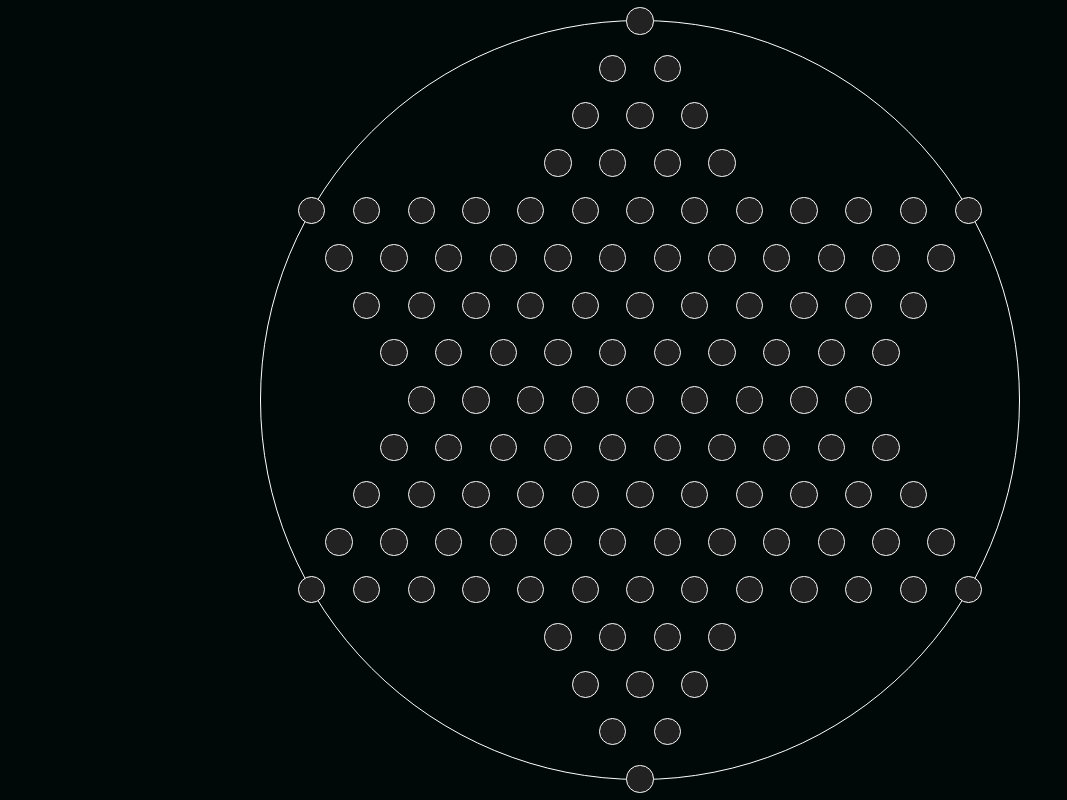
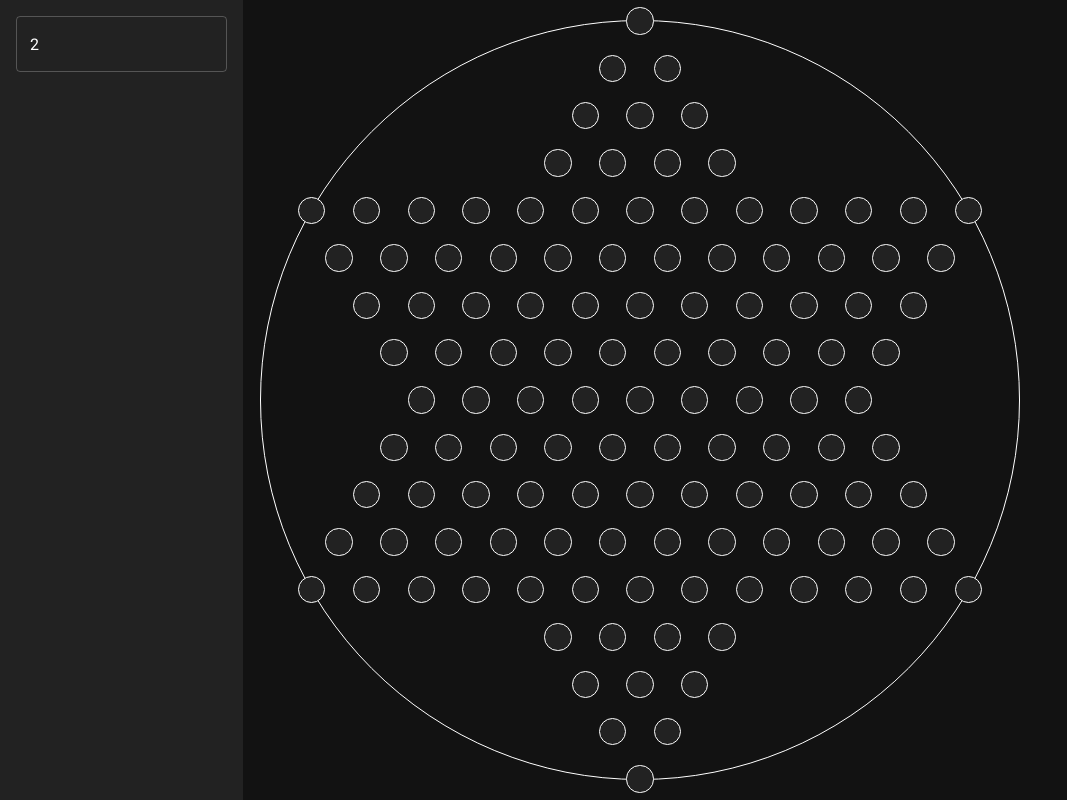
Before and after one commit to terry-cci/check-cci, a React (Vite) app: page / in a window 1280 px wide. Shown: the whole page, without its empty margins (0-1067 px from the left). Built offline with nearby package versions, Linux system fonts and the light colour scheme.

Commit message:
install redux

```diff
--- a/index.html
+++ b/index.html
@@ -14,11 +14,6 @@
       rel="stylesheet"
       href="https://fonts.googleapis.com/icon?family=Material+Icons"
     />
-    <!-- normalize.css -->
-    <link
-      rel="stylesheet"
-      href="https://unpkg.com/normalize.css@8.0.1/normalize.css"
-    />
   </head>
   <body>
     <div id="root"></div>
--- a/package.json
+++ b/package.json
@@ -12,8 +12,10 @@
     "@emotion/react": "^11.9.3",
     "@emotion/styled": "^11.9.3",
     "@mui/material": "^5.9.1",
+    "@reduxjs/toolkit": "^1.8.3",
     "react": "^18.2.0",
-    "react-dom": "^18.2.0"
+    "react-dom": "^18.2.0",
+    "react-redux": "^8.0.2"
   },
   "devDependencies": {
     "@emotion/babel-plugin": "^11.9.2",
--- a/src/App.tsx
+++ b/src/App.tsx
@@ -1,10 +1,14 @@
 import "./App.css";
 
+import { useState } from "react";
+
 import GameBoard from "@/components/GameBoard";
+import LeftSideBar from "./components/LeftSideBar";
 
 function App() {
   return (
     <div className="app">
+      <LeftSideBar />
       <GameBoard />
     </div>
   );
--- a/src/components/GameBoard.tsx
+++ b/src/components/GameBoard.tsx
@@ -38,7 +38,7 @@ export default function GameBoard() {
               key={loc.toString()}
               loc={loc}
               gap={cellGap}
-              handleClick={(e: SyntheticEvent) => handleCellClick(e, loc)}
+              handleClick={(e) => handleCellClick(e, loc)}
             />
           );
         }
--- /dev/null
+++ b/src/components/LeftSideBar.tsx
@@ -0,0 +1,12 @@
+import React from "react";
+import "@/styles/LeftSideBar.css";
+
+import PlayerCounter from "./LeftSideBar/PlayerCounter";
+
+export default function LeftSideBar() {
+  return (
+    <div className="left-sidebar">
+      <PlayerCounter />
+    </div>
+  );
+}
--- /dev/null
+++ b/src/components/LeftSideBar/PlayerCounter.tsx
@@ -0,0 +1,20 @@
+import { useAppDispatch, useAppSelector } from "@/store/hooks";
+import { TextField } from "@mui/material";
+import React, { ChangeEvent } from "react";
+
+export default function PlayerCounter() {
+  const playerCount = useAppSelector((state) => state.main.playerCount);
+  const dispatch = useAppDispatch();
+
+  function handleChange(e: ChangeEvent<HTMLInputElement>) {
+    return;
+  }
+
+  return (
+    <TextField
+      inputProps={{ inputMode: "numeric", pattern: "[0-9]*" }}
+      value={playerCount}
+      onChange={handleChange}
+    />
+  );
+}
--- a/src/index.css
+++ b/src/index.css
@@ -1,7 +1,3 @@
-* {
-  box-sizing: border-box;
-}
-
 body {
   background-color: #000908;
   color: #ecfffd;
--- a/src/main.tsx
+++ b/src/main.tsx
@@ -3,8 +3,24 @@ import ReactDOM from "react-dom/client";
 import App from "./App";
 import "./index.css";
 
+import { createTheme, CssBaseline, ThemeProvider } from "@mui/material";
+import { Provider } from "react-redux";
+import { store } from "./store";
+
+const darkTheme = createTheme({
+  palette: {
+    mode: "dark",
+  },
+});
+
 ReactDOM.createRoot(document.getElementById("root") as HTMLElement).render(
   <React.StrictMode>
-    <App />
+    <Provider store={store}>
+      <ThemeProvider theme={darkTheme}>
+        <CssBaseline />
+
+        <App />
+      </ThemeProvider>
+    </Provider>
   </React.StrictMode>
 );
--- /dev/null
+++ b/src/store/hooks.ts
@@ -0,0 +1,5 @@
+import { TypedUseSelectorHook, useDispatch, useSelector } from "react-redux";
+import { AppDispatch, RootState } from ".";
+
+export const useAppDispatch: () => AppDispatch = useDispatch;
+export const useAppSelector: TypedUseSelectorHook<RootState> = useSelector;
--- /dev/null
+++ b/src/store/index.ts
@@ -0,0 +1,11 @@
+import { configureStore } from "@reduxjs/toolkit";
+import mainReducer from "./main";
+
+export const store = configureStore({
+  reducer: {
+    main: mainReducer,
+  },
+});
+
+export type RootState = ReturnType<typeof store.getState>;
+export type AppDispatch = typeof store.dispatch;
--- /dev/null
+++ b/src/store/main.ts
@@ -0,0 +1,29 @@
+import {
+  createSlice,
+  Draft,
+  PayloadAction,
+  SliceCaseReducers,
+  ValidateSliceCaseReducers,
+} from "@reduxjs/toolkit";
+
+interface MainState {
+  playerCount: number;
+}
+
+const initialState: MainState = {
+  playerCount: 2,
+};
+
+export const mainSlice = createSlice({
+  name: "main",
+  initialState,
+  reducers: {
+    setPlayerCount: (state, action: PayloadAction<number>) => {
+      state.playerCount = action.payload;
+    },
+  } as SliceCaseReducers<MainState>,
+});
+
+export const { setPlayerCount } = mainSlice.actions;
+
+export default mainSlice.reducer;
--- /dev/null
+++ b/src/styles/LeftSideBar.css
@@ -0,0 +1,8 @@
+.left-sidebar {
+  position: fixed;
+  left: 0;
+  top: 0;
+  bottom: 0;
+  background-color: #222;
+  padding: 16px;
+}
```
Also changed, not shown: 2 other files (tests, documents, lock files or other folders).
